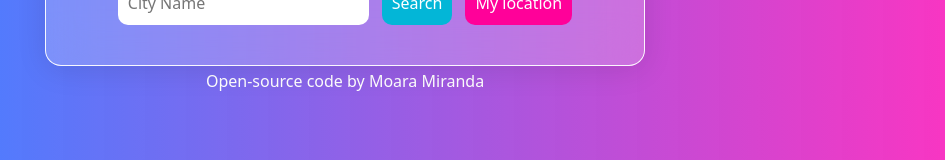
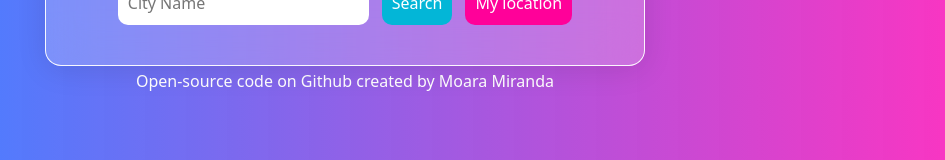
Before and after one commit to MoaraMiranda/Weather-app-REACT, a React (Vite) app: page / in a window 1280 px wide. Shown: the part 345-505 px from the top of the page, without its empty margins (295-1240 px from the left). Built offline with nearby package versions, Linux system fonts and the light colour scheme.

Commit message:
Adding Boostrap and editinng footer info

```diff
--- a/index.html
+++ b/index.html
@@ -9,7 +9,7 @@
     integrity="sha384-Zenh87qX5JnK2Jl0vWa8Ck2rdkQ2Bzep5IDxbcnCeuOxjzrPF/et3URy9Bv1WTRi" crossorigin="anonymous">
   <link rel="stylesheet" href="src/styles.css">
   <script src="https://kit.fontawesome.com/cccd62b7b2.js" crossorigin="anonymous"></script>
-  <title>Weather</title>
+  <title>React Weather App</title>
 </head>
 
 <body>
--- a/package.json
+++ b/package.json
@@ -10,6 +10,7 @@
   },
   "dependencies": {
     "axios": "^1.3.4",
+    "bootstrap": "^5.2.3",
     "react": "^18.2.0",
     "react-dom": "^18.2.0"
   },
--- a/src/components/Footer.jsx
+++ b/src/components/Footer.jsx
@@ -6,9 +6,9 @@ export default function Footer() {
         target="_blank"
         className="open-source-link"
       >
-        Open-source code
+        Open-source code on Github
       </a>
-      <span> by Moara Miranda</span>
+      <span> created by Moara Miranda</span>
     </div>
   );
 }
```
Also changed, not shown: 1 other file (tests, documents, lock files or other folders).
